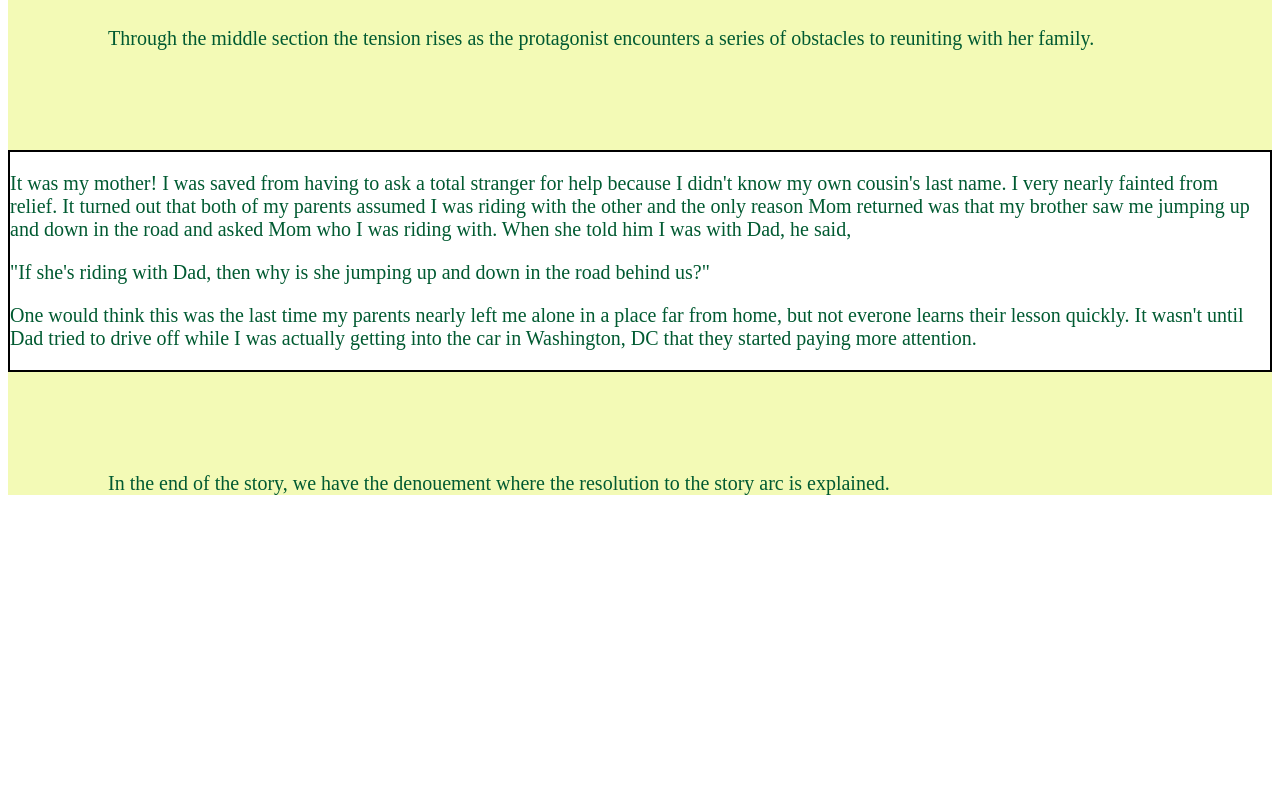
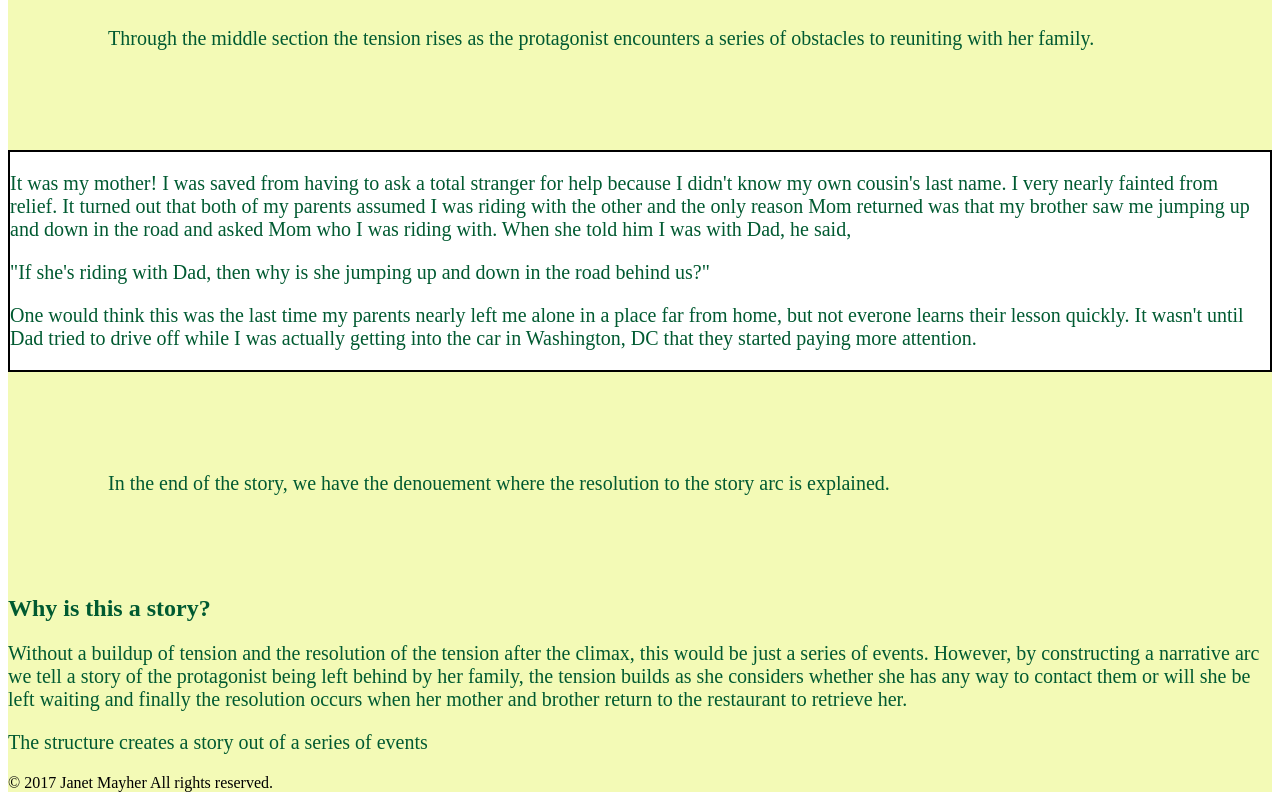
Before and after one commit to jlmayher/html-me-something, a plain HTML site: page index.html in a window 1280 px wide. Shown: the part 1573-2373 px from the top of the page. Before the commit the page ends 2168 px from the top, so only its background shows below. Drawn offline with Linux system fonts and the light colour scheme.

```diff
--- a/index.html
+++ b/index.html
@@ -100,6 +100,16 @@
                 </div>
                 <p class="explain">In the end of the story, we have the denouement where the resolution to
                         the story arc is explained.</p>
+                <h2>Why is this a story?</h2>
+                        <p>Without a buildup of tension and the resolution of the tension after the climax, this would
+                    be just a series of events. However, by constructing a narrative arc we tell a story of the
+                    protagonist being left behind by her family, the tension builds as she considers whether she has
+                    any way to contact them or will she be left waiting and finally the resolution occurs when her mother and brother return to the
+                    restaurant to retrieve her.</p>
+                    <p>The structure creates a story out of a series of events</p>
             </article>
+            <footer>
+                &copy; 2017 Janet Mayher All rights reserved.
+            </footer>
         </main>
     </body>
--- a/styles.css
+++ b/styles.css
@@ -5,8 +5,7 @@ h1 {
     margin-right: 10;
 }
 h2 {
-    color: #F3FAB6;
-    background-color: #005A31
+    color: #005A31;
 }
 p {
     font-size: 20px
```
Also changed, not shown: images/Nicks.jpg (added), images/Struct1.gif (added).
